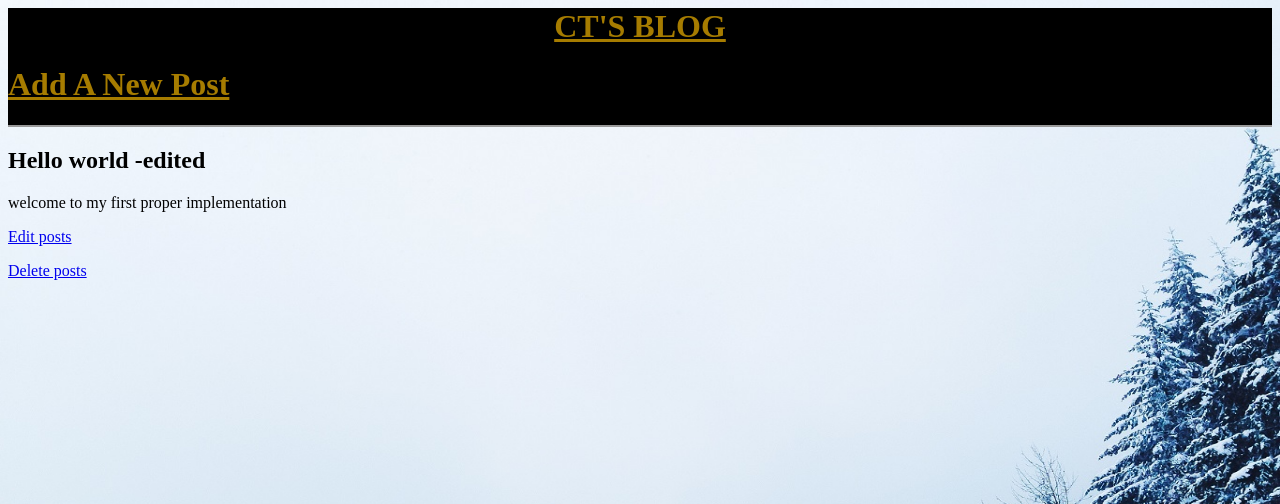
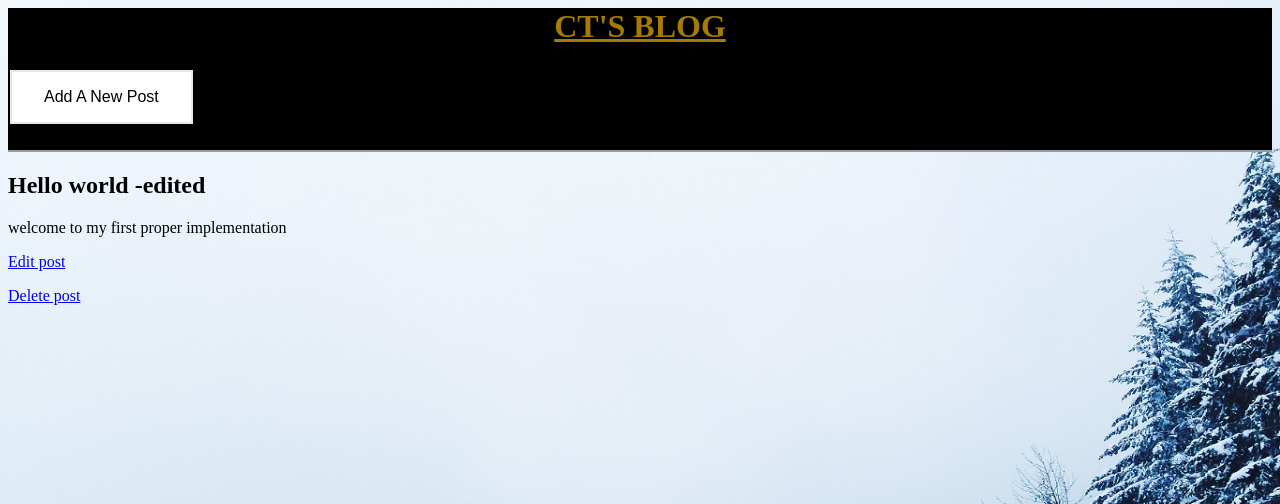
Before and after one commit to BeachBoulevard/blogapp, a Django app: page /post/2/ in a window 1280 px wide. Shown: the top 504 px of the page. Run offline with Django 3.2, Linux system fonts and the light colour scheme; data comes from the database, SQL or seed files in the repository.

Commit message:
made the Add a new post link to button

```diff
--- a/static/css/base.css
+++ b/static/css/base.css
@@ -16,7 +16,24 @@ header h1 a {
 .leftside {
 
 }
-.rightside {
+button {
 
 
+  color: white;
+  padding: 16px 32px;
+  text-align: center;
+  text-decoration: none;
+  display: inline-block;
+  font-size: 16px;
+  margin: 4px 2px;
+  -webkit-transition-duration: 0.4s; /* Safari */
+  transition-duration: 0.4s;
+  cursor: pointer;
+  background-color: white;
+  color: black;
+  border: 2px solid #e7e7e7;
 }
+
+button:hover {
+    background-color: #a67c00;
+}
--- a/templates/base.html
+++ b/templates/base.html
@@ -14,7 +14,8 @@
             <h1><a href="{% url 'home' %}"><center>CT'S BLOG</center></a></h1>
             </div>
             <div class="leftside">
-            <h1><a href="{% url 'post_new' %}">Add A New Post</a></h1>
+            <h1><a href="{% url 'post_new' %}"><button>Add A New Post</button>
+            </a></h1>
             </div>
         </header>
 
--- a/templates/post_detail.html
+++ b/templates/post_detail.html
@@ -5,6 +5,6 @@
         <h2>{{ post.title }}</h2>
         <p>{{ post.description }}</p>
     </div>
-    <p><a href="{% url 'post_edit' post.pk %}"> Edit posts</a></p>
-    <p><a href="{% url 'post_delete' post.pk %}">Delete posts</a></p>
+    <p><a href="{% url 'post_edit' post.pk %}"> Edit post</a></p>
+    <p><a href="{% url 'post_delete' post.pk %}">Delete post</a></p>
 {% endblock content %}
```
